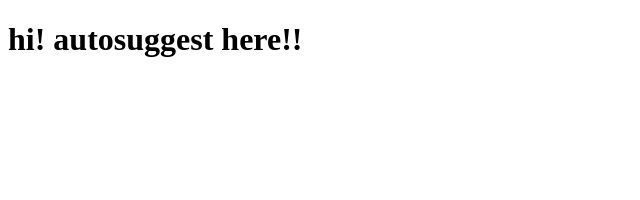
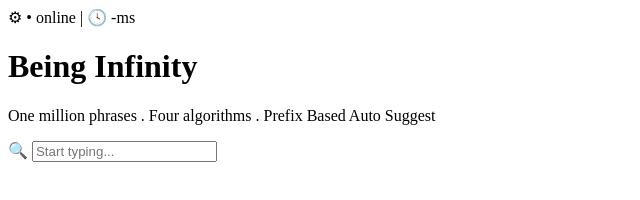
Before and after one commit to Jahnavi-ganumuri/autosuggest, a website: page frontend/pages/autosuggest.html in a window 1280 px wide. Shown: the whole page, without its empty margins (0-640 px from the left). Drawn offline with Linux system fonts and the light colour scheme.

Commit message:
autosuggest commit

```diff
--- a/frontend/pages/autosuggest.html
+++ b/frontend/pages/autosuggest.html
@@ -6,6 +6,18 @@
     <title>Document</title>
 </head>
 <body>
-    <h1>hi! autosuggest here!!</h1>
+    <span>&#9881;</span>
+    <span>&#x2022; online | &#128339; -ms</span>
+
+    <h1>Being Infinity</h1>
+    <p>One million phrases . Four algorithms . Prefix Based Auto Suggest </p>
+
+    <div id="search-box">
+        <span>🔍</span>
+        <input type="text" id="input" placeholder="Start typing...">
+
+    </div>
+
+
 </body>
 </html>
```
Also changed, not shown: frontend/index.html (+1 -0 lines).
